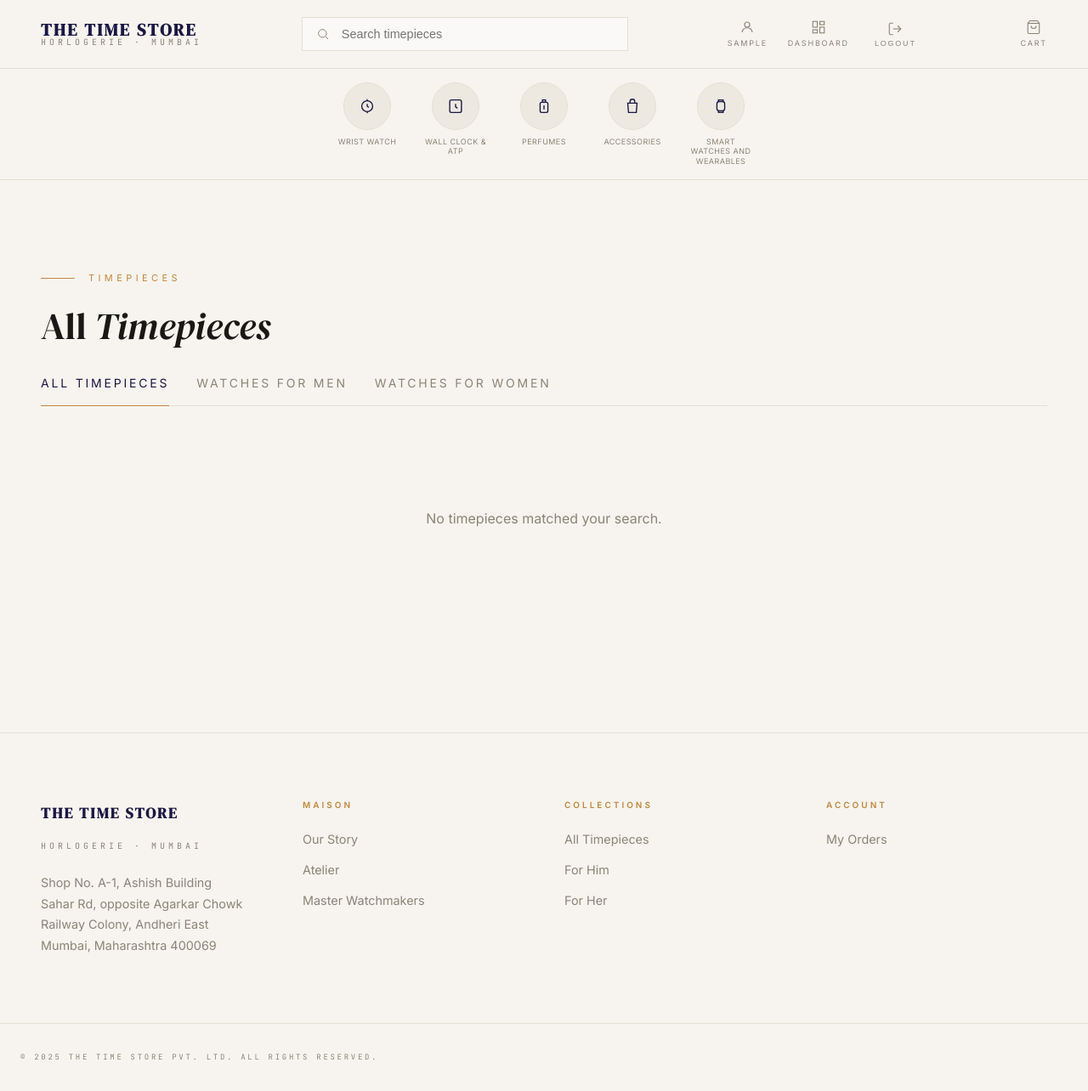
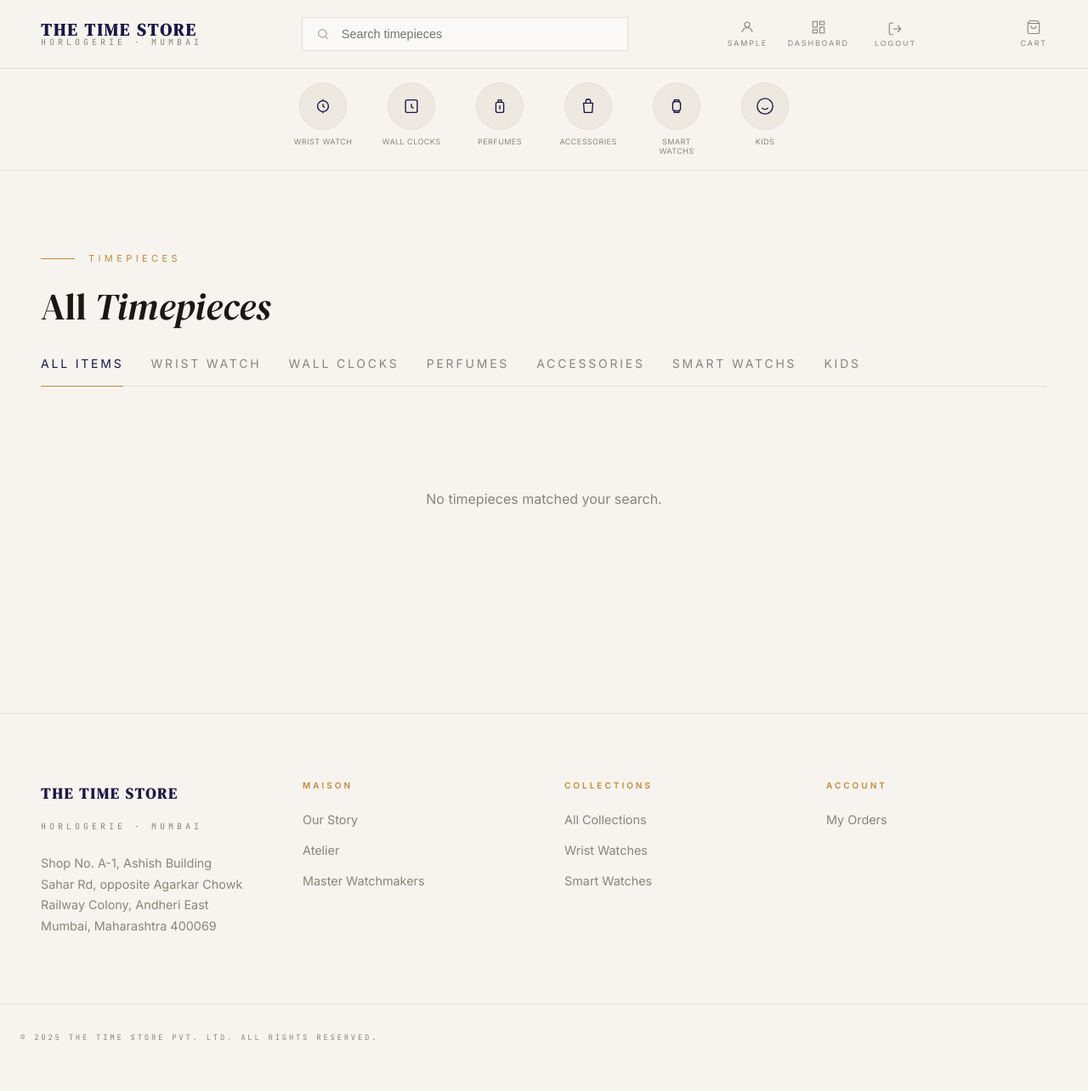
Before and after one commit to therajesh1/timestore, a Django app: page /products/ in a window 1280 px wide. Shown: the whole page at 85% size. After the commit the page ends 1224 px from the top, so only its background shows below. Run offline with Django 5.2, Linux system fonts and the light colour scheme; the visitor is signed in with stand-in values (Sample User, id 1); data that the repository does not hold is empty.

Commit message:
Update product categories to Wrist Watch, Wall Clocks, Perfumes, Accessories, Smart Watchs, and Kids across model, seed, views, and templates

```diff
--- a/store/content.py
+++ b/store/content.py
@@ -34,10 +34,11 @@ GENDER_TILES = [
 
 NAV_CATEGORIES = [
     {"name": "Wrist Watch", "slug": "wrist-watch", "icon": "wristwatch", "shows_brands": True},
-    {"name": "Wall Clock & ATP", "slug": "wall-clock", "icon": "wallclock", "shows_brands": False},
+    {"name": "Wall Clocks", "slug": "wall-clocks", "icon": "wallclock", "shows_brands": False},
     {"name": "Perfumes", "slug": "perfumes", "icon": "perfume", "shows_brands": False},
     {"name": "Accessories", "slug": "accessories", "icon": "accessories", "shows_brands": False},
-    {"name": "Smart Watches and Wearables", "slug": "smart-watches", "icon": "smartwatch", "shows_brands": False},
+    {"name": "Smart Watchs", "slug": "smart-watchs", "icon": "smartwatch", "shows_brands": False},
+    {"name": "Kids", "slug": "kids", "icon": "kids", "shows_brands": False},
 ]
 
 BRANDS = [
--- a/store/models.py
+++ b/store/models.py
@@ -47,8 +47,12 @@ class SubBrand(models.Model):
 
 class Product(models.Model):
     class Category(models.TextChoices):
-        MEN = "Men", "Men"
-        WOMEN = "Women", "Women"
+        WRIST_WATCH = "Wrist Watch", "Wrist Watch"
+        WALL_CLOCKS = "Wall Clocks", "Wall Clocks"
+        PERFUMES = "Perfumes", "Perfumes"
+        ACCESSORIES = "Accessories", "Accessories"
+        SMART_WATCHS = "Smart Watchs", "Smart Watchs"
+        KIDS = "Kids", "Kids"
 
     class GST(models.TextChoices):
         ZERO = "0", "0%"
@@ -66,7 +70,7 @@ class Product(models.Model):
     tts_model = models.CharField("TTS model", max_length=50, blank=True, default="")
     brand = models.ForeignKey(Brand, on_delete=models.SET_NULL, null=True, blank=True, related_name="products")
     sub_brand = models.ForeignKey(SubBrand, on_delete=models.SET_NULL, null=True, blank=True, related_name="products")
-    category = models.CharField("Gender", max_length=10, choices=Category.choices)
+    category = models.CharField("Category", max_length=30, choices=Category.choices)
     product_type = models.CharField("Type", max_length=50, blank=True, default="")
     colour = models.CharField(max_length=30, blank=True, default="")
     collection = models.CharField(max_length=50, blank=True, default="")
--- a/store/views.py
+++ b/store/views.py
@@ -15,14 +15,14 @@ from .models import Brand, Order, OrderItem, Product, SubBrand
 
 
 def home(request):
-    men = Product.objects.filter(category=Product.Category.MEN)[:4]
-    women = Product.objects.filter(category=Product.Category.WOMEN)[:4]
+    wrist_watches = Product.objects.filter(category=Product.Category.WRIST_WATCH)[:4]
+    smart_watches = Product.objects.filter(category=Product.Category.SMART_WATCHS)[:4]
     context = {
         "hero_slides": HERO_SLIDES,
         "gender_tiles": GENDER_TILES,
         "features": FEATURES,
-        "men": men,
-        "women": women,
+        "wrist_watches": wrist_watches,
+        "smart_watches": smart_watches,
     }
     return render(request, "store/home.html", context)
 
@@ -33,7 +33,8 @@ def product_list(request):
     query = request.GET.get("q", "")
     brand_slug = request.GET.get("brand", "")
 
-    if category in (Product.Category.MEN, Product.Category.WOMEN):
+    valid_categories = [choice[0] for choice in Product.Category.choices]
+    if category in valid_categories:
         products = products.filter(category=category)
     if query:
         products = products.filter(name__icontains=query) | products.filter(tagline__icontains=query)
@@ -46,6 +47,7 @@ def product_list(request):
     context = {
         "products": products,
         "category": category,
+        "categories": valid_categories,
         "query": query,
         "selected_brand": selected_brand,
     }
@@ -136,10 +138,15 @@ def dashboard(request):
     products = Product.objects.all()
     orders = Order.objects.all()
     revenue = orders.aggregate(total=Sum("total"))["total"] or Decimal("0")
+
+    category_counts = {
+        cat[0]: products.filter(category=cat[0]).count()
+        for cat in Product.Category.choices
+    }
+
     context = {
         "product_count": products.count(),
-        "men_count": products.filter(category=Product.Category.MEN).count(),
-        "women_count": products.filter(category=Product.Category.WOMEN).count(),
+        "category_counts": category_counts,
         "order_count": orders.count(),
         "revenue": revenue,
         "recent_orders": orders.select_related("user")[:8],
--- a/templates/base.html
+++ b/templates/base.html
@@ -102,6 +102,11 @@
                   <path d="M9 6V4h6v2M9 18v2h6v-2" />
                   <rect x="7" y="6" width="10" height="12" rx="3" />
                 </svg>
+              {% elif cat.icon == "kids" %}
+                <svg width="22" height="22" viewBox="0 0 24 24" fill="none" stroke="currentColor" stroke-width="1.5">
+                  <circle cx="12" cy="12" r="10" />
+                  <path d="M8 14s1.5 2 4 2 4-2 4-2M9 9h.01M15 9h.01" />
+                </svg>
               {% endif %}
             </span>
             <span class="brand-chip-name">{{ cat.name }}</span>
@@ -204,9 +209,9 @@
       <div>
         <h4>Collections</h4>
         <ul>
-          <li><a href="{% url 'product_list' %}">All Timepieces</a></li>
-          <li><a href="{% url 'product_list' %}?category=Men">For Him</a></li>
-          <li><a href="{% url 'product_list' %}?category=Women">For Her</a></li>
+          <li><a href="{% url 'product_list' %}">All Collections</a></li>
+          <li><a href="{% url 'product_list' %}?category=Wrist+Watch">Wrist Watches</a></li>
+          <li><a href="{% url 'product_list' %}?category=Smart+Watchs">Smart Watches</a></li>
         </ul>
       </div>
       <div>
--- a/templates/store/manage_products.html
+++ b/templates/store/manage_products.html
@@ -21,7 +21,7 @@
     <table class="data-table">
       <thead>
         <tr>
-          <th>Picture</th><th>Ref</th><th>Name</th><th>Brand</th><th>Gender</th><th>MRP</th><th>Price</th><th>Stock</th><th>Featured</th><th></th>
+          <th>Picture</th><th>Ref</th><th>Name</th><th>Brand</th><th>Category</th><th>MRP</th><th>Price</th><th>Stock</th><th>Featured</th><th></th>
         </tr>
       </thead>
       <tbody>
--- a/templates/store/product_list.html
+++ b/templates/store/product_list.html
@@ -12,9 +12,10 @@
   </div>
 
   <div class="filter-bar">
-    <a href="{% url 'product_list' %}" class="{% if not category and not selected_brand %}active{% endif %}">All Timepieces</a>
-    <a href="{% url 'product_list' %}?category=Men" class="{% if category == 'Men' %}active{% endif %}">Watches for Men</a>
-    <a href="{% url 'product_list' %}?category=Women" class="{% if category == 'Women' %}active{% endif %}">Watches for Women</a>
+    <a href="{% url 'product_list' %}" class="{% if not category and not selected_brand %}active{% endif %}">All Items</a>
+    {% for cat in categories %}
+      <a href="{% url 'product_list' %}?category={{ cat }}" class="{% if category == cat %}active{% endif %}">{{ cat }}</a>
+    {% endfor %}
   </div>
 
   {% if products %}
```
Also changed, not shown: store/management/commands/seed_products.py (+8 -8 lines), templates/store/dashboard.html (+7 -3 lines), templates/store/home.html (+8 -8 lines), store/migrations/0004_alter_product_category.py (added).
